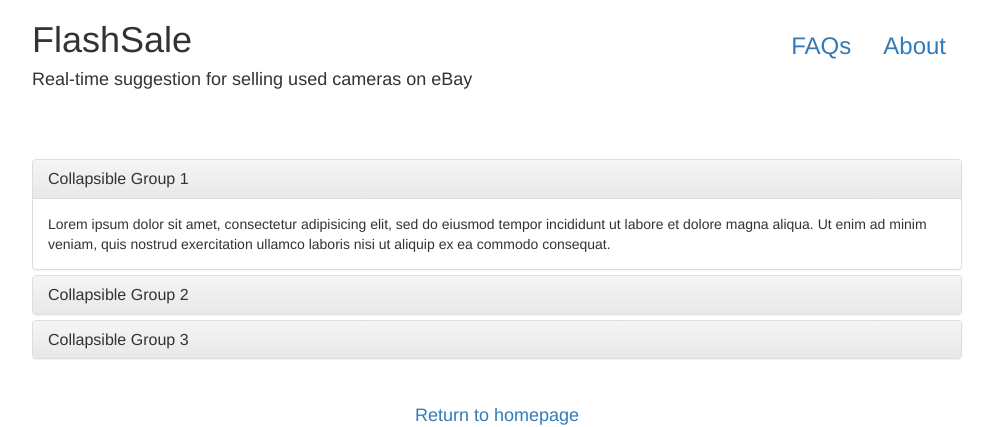
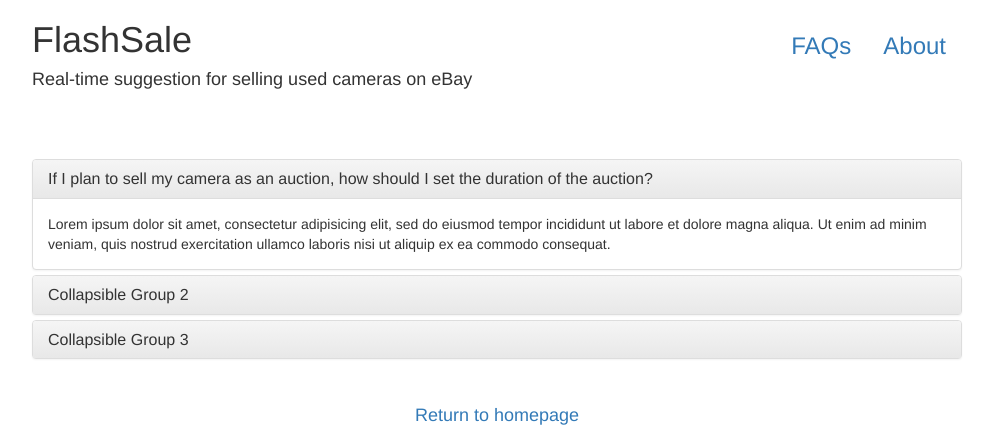
Before and after one commit to ffrrpp/flashsale, a Flask app: page /faqs in a window 1280 px wide. Shown: the top 427 px of the page, without its empty margins (143-1136 px from the left). Run offline with Flask 2, Linux system fonts and the light colour scheme; some libraries are stand-ins or nearby versions.

Commit message:
add faqs and about me page

```diff
--- a/webapp/templates/faqs.html
+++ b/webapp/templates/faqs.html
@@ -61,7 +61,7 @@
     <div class="panel panel-default">
       <div class="panel-heading">
         <h4 class="panel-title">
-          <a data-toggle="collapse" data-parent="#accordion" href="#collapse1">Collapsible Group 1</a>
+          <a data-toggle="collapse" data-parent="#accordion" href="#collapse1">If I plan to sell my camera as an auction, how should I set the duration of the auction?</a>
         </h4>
       </div>
       <div id="collapse1" class="panel-collapse collapse in">
--- a/webapp/templates/webapp_output.html
+++ b/webapp/templates/webapp_output.html
@@ -50,7 +50,7 @@
     <br>
     <a style="float:right;font-size:24px;" class="btn-lg" href="/about" role="button">About</a>
     <a style="float:right;font-size:24px;" class="btn-lg" href="/faqs" role="button">FAQs</a>
-    <br><br><br>
+    <br><br><br><br><br>
     <h3>Listing suggestion for {{cam_model}}:</h3>
   </div>
   <!-- /.container-->
```
